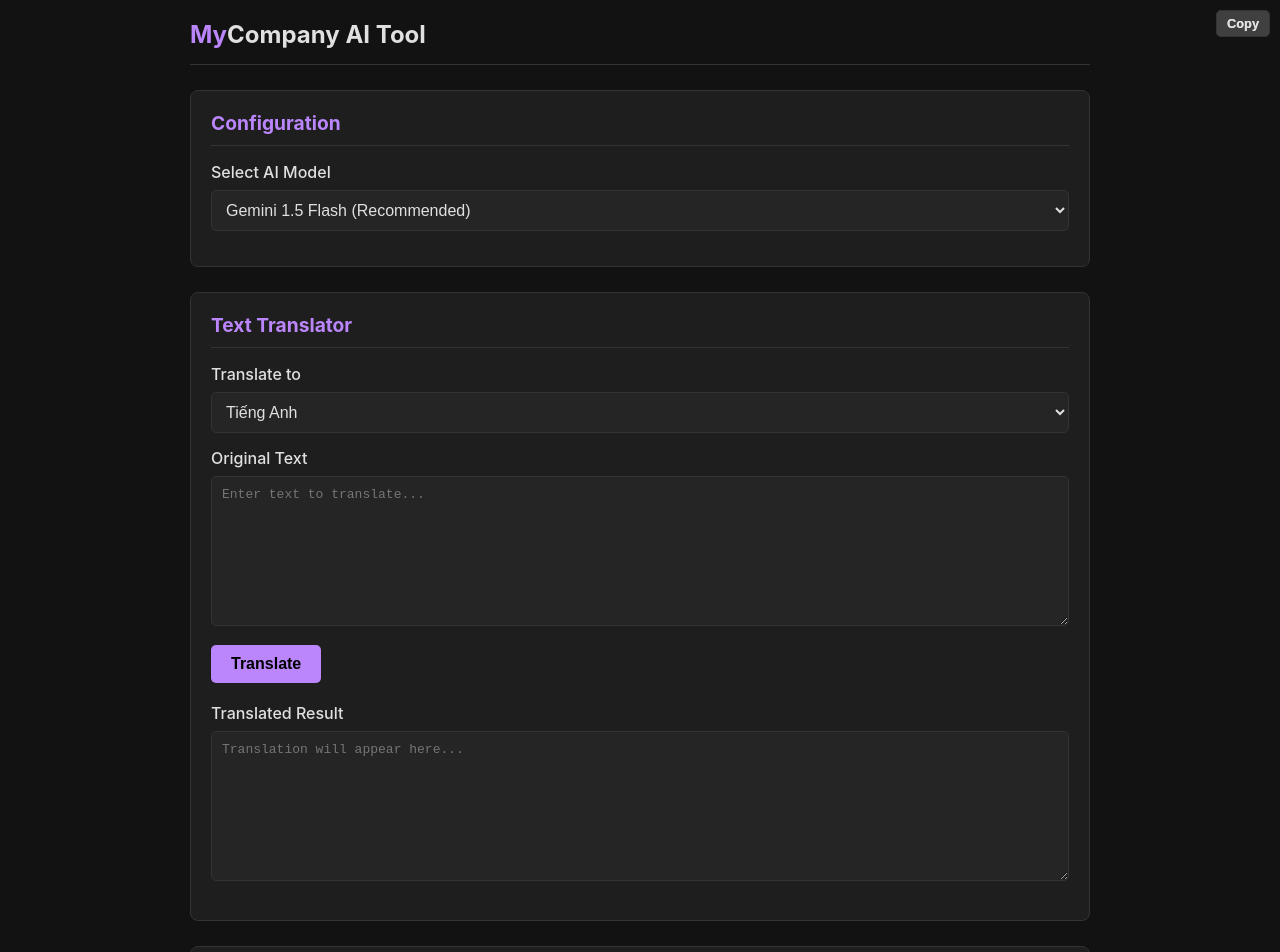
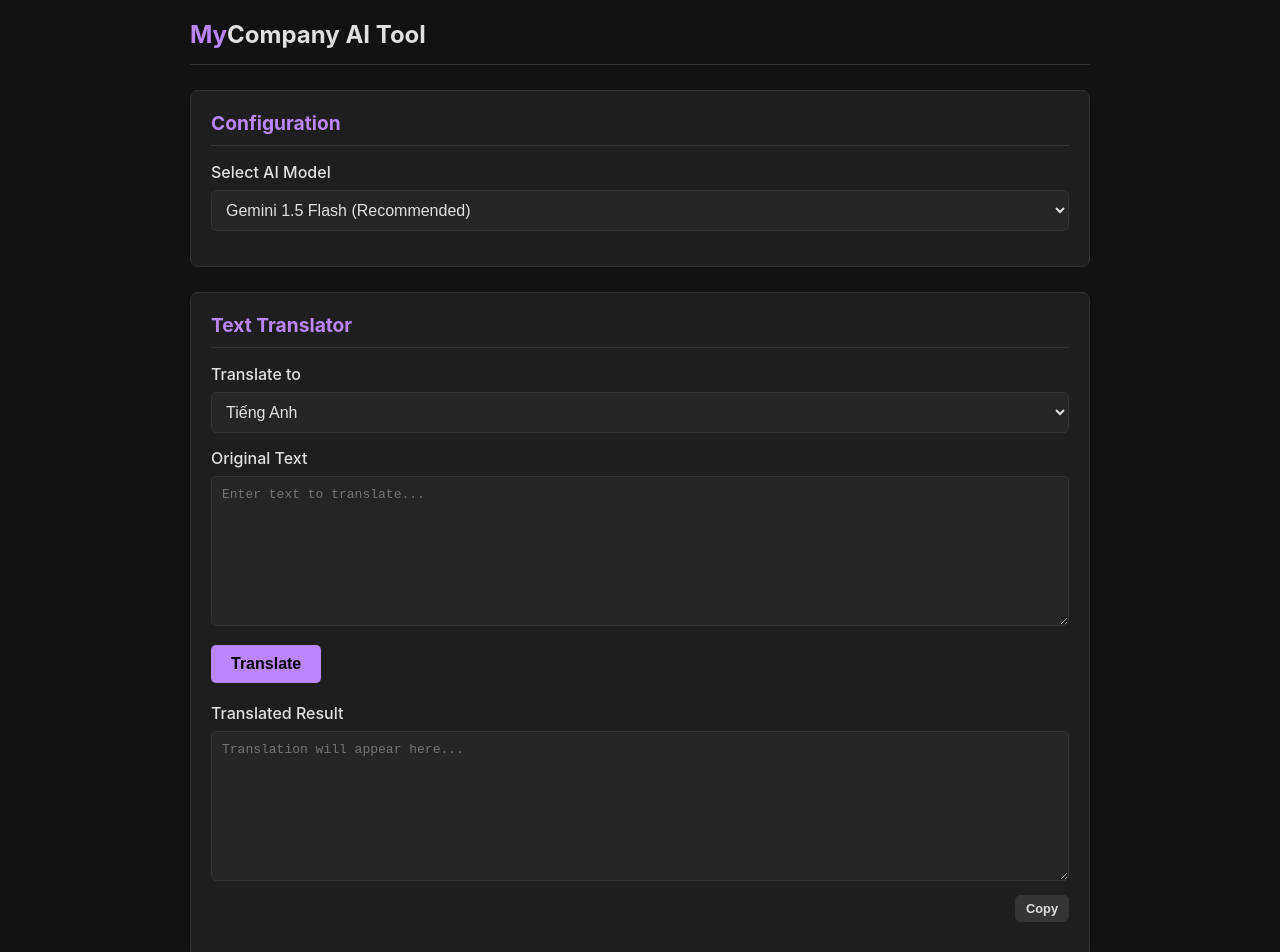
Before and after one commit to MizuCiaossu/ai-translator, a plain HTML site: page index.html in a window 1280 px wide. Shown: the top 952 px of the page. Drawn offline with Linux system fonts and the light colour scheme.

Commit message:
Update style.css

```diff
--- a/style.css
+++ b/style.css
@@ -82,15 +82,20 @@ button {
 button:hover:not(:disabled) { background-color: var(--button-hover-bg); color: #fff; }
 button:disabled { background-color: #444; color: #888; cursor: not-allowed; }
 
-.result-container { position: relative; }
+/* CSS MỚI CHO NÚT COPY */
+.copy-button-wrapper {
+    display: flex;
+    justify-content: flex-end;
+    margin-top: 10px;
+}
+
 .copy-button {
-    position: absolute;
-    top: 10px;
-    right: 10px;
     padding: 5px 10px;
     font-size: 0.8em;
     background-color: rgba(255, 255, 255, 0.1);
     color: var(--on-surface-color);
     border: 1px solid var(--border-color);
 }
-.copy-button:hover { background-color: rgba(255, 255, 255, 0.2); }
+.copy-button:hover {
+    background-color: rgba(255, 255, 255, 0.2);
+}
```
